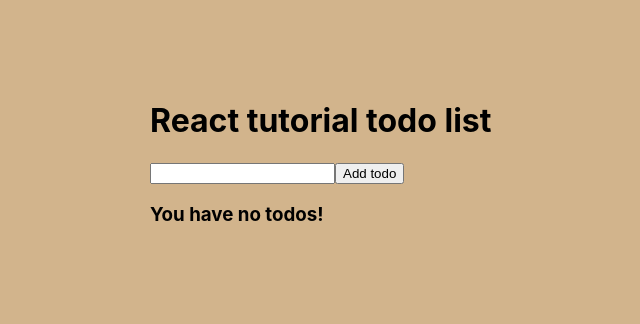
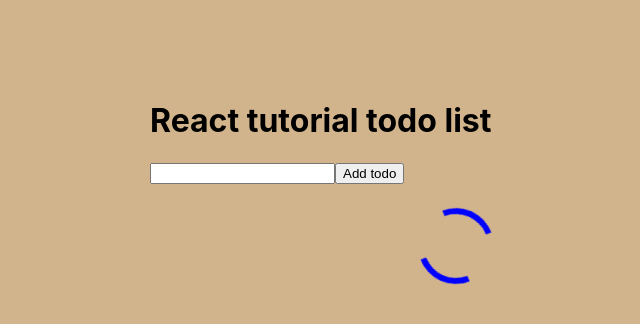
Before and after one commit to VolodymyrSSS/REACT-training, a React (Create React App) app in the folder todo-minin/: page / in a window 1280 px wide. Shown: the top 324 px of the page, without its empty margins (190-830 px from the left). Built offline with nearby package versions, Linux system fonts and the light colour scheme; no server answers.

Commit message:
loader added

```diff
--- a/todo-minin/src/App.js
+++ b/todo-minin/src/App.js
@@ -1,8 +1,10 @@
 import React, { useEffect } from 'react';
 import Context from './context';
 
+import Loader from './Loader';
 import TodoList from './Todo/TodoList';
 import AddTodo from './Todo/AddTodo';
+
 
 function App() {
   const [todos, setTodos] = React.useState([
@@ -12,13 +14,16 @@ function App() {
     // {id:4, completed:false, title:'To buy a yacht "Beneteau Oceanis40Poole Length12.15"'}
   ]);
 
+  const [loading, setLoading] = React.useState(true);
+
   useEffect(() => {
     fetch('https://jsonplaceholder.typicode.com/todos?_limit=9')
       .then(response => response.json())
       .then(todos => {
         // mocking server response delay for 2sec
         setTimeout(()=> {
-          setTodos(todos)
+          setTodos(todos);
+          setLoading(false);
         }, 2000)
       })
   }, [])
@@ -57,9 +62,11 @@ function App() {
 
         <AddTodo onCreate={addTodo}/>
 
+        {loading && <Loader />}
+
         {todos.length
         ? (<TodoList todos={todos} onToggle={toggleTodo} />)
-        : (<h3>You have no todos!</h3>) }
+        : (loading ? null : <h3>You have no todos!</h3>) }
       </div>
     </Context.Provider>
   );
--- /dev/null
+++ b/todo-minin/src/Loader.js
@@ -0,0 +1,3 @@
+import React from 'react';
+
+export default () => <div style={{display:'flex', justifyContent:'center', margin:'.5rem' }}><div className="lds-dual-ring"/></div>
--- a/todo-minin/src/index.css
+++ b/todo-minin/src/index.css
@@ -29,3 +29,28 @@ code {
 .done {
   text-decoration: line-through;
 }
+
+.lds-dual-ring {
+  display: inline-block;
+  width: 80px;
+  height: 80px;
+}
+.lds-dual-ring:after {
+  content: " ";
+  display: block;
+  width: 64px;
+  height: 64px;
+  margin: 8px;
+  border-radius: 50%;
+  border: 6px solid #ff0000;
+  border-color: #0000ff transparent #0000ff transparent;
+  animation: lds-dual-ring 1.2s linear infinite;
+}
+@keyframes lds-dual-ring {
+  0% {
+    transform: rotate(0deg);
+  }
+  100% {
+    transform: rotate(360deg);
+  }
+}
```
